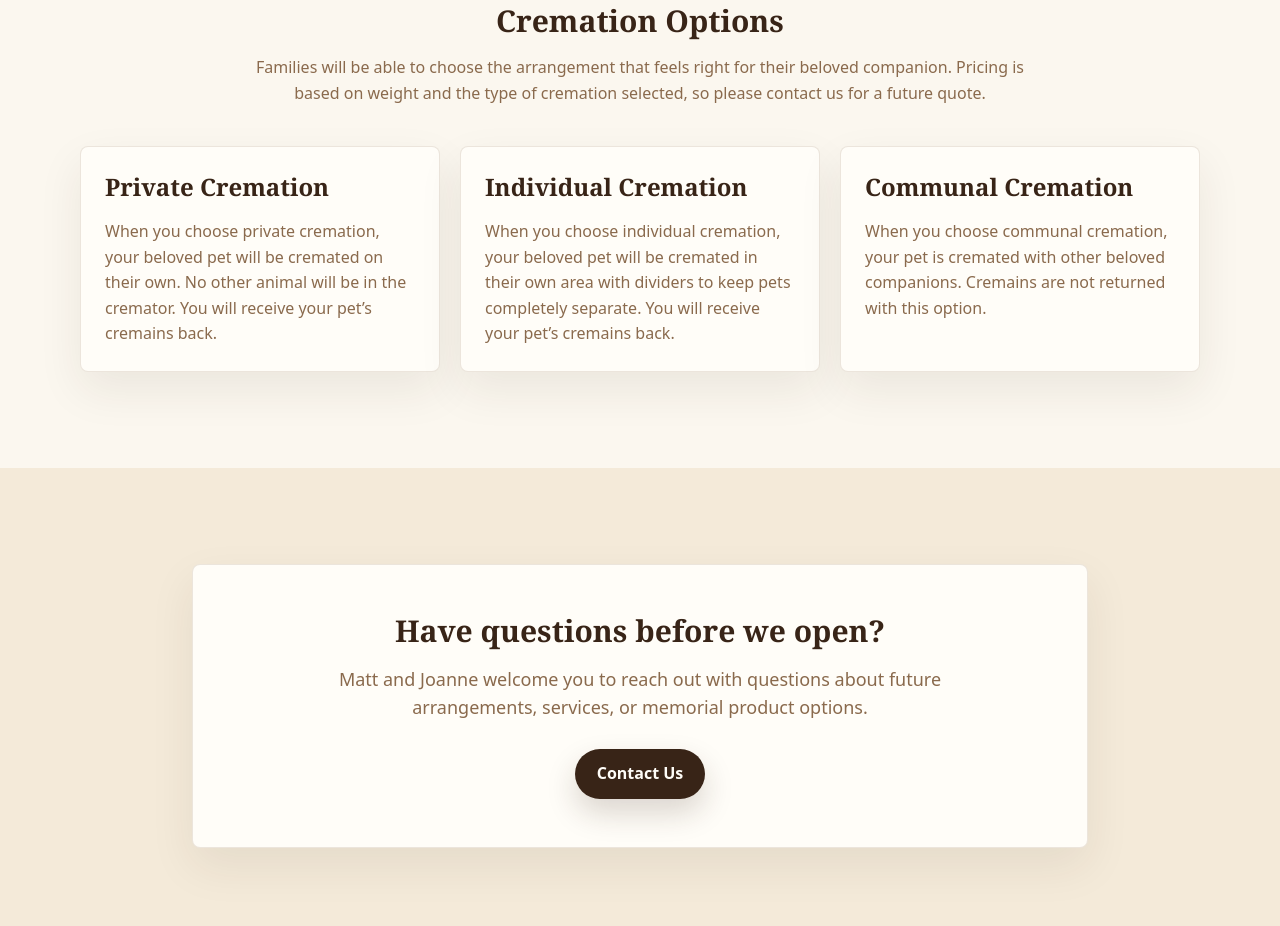
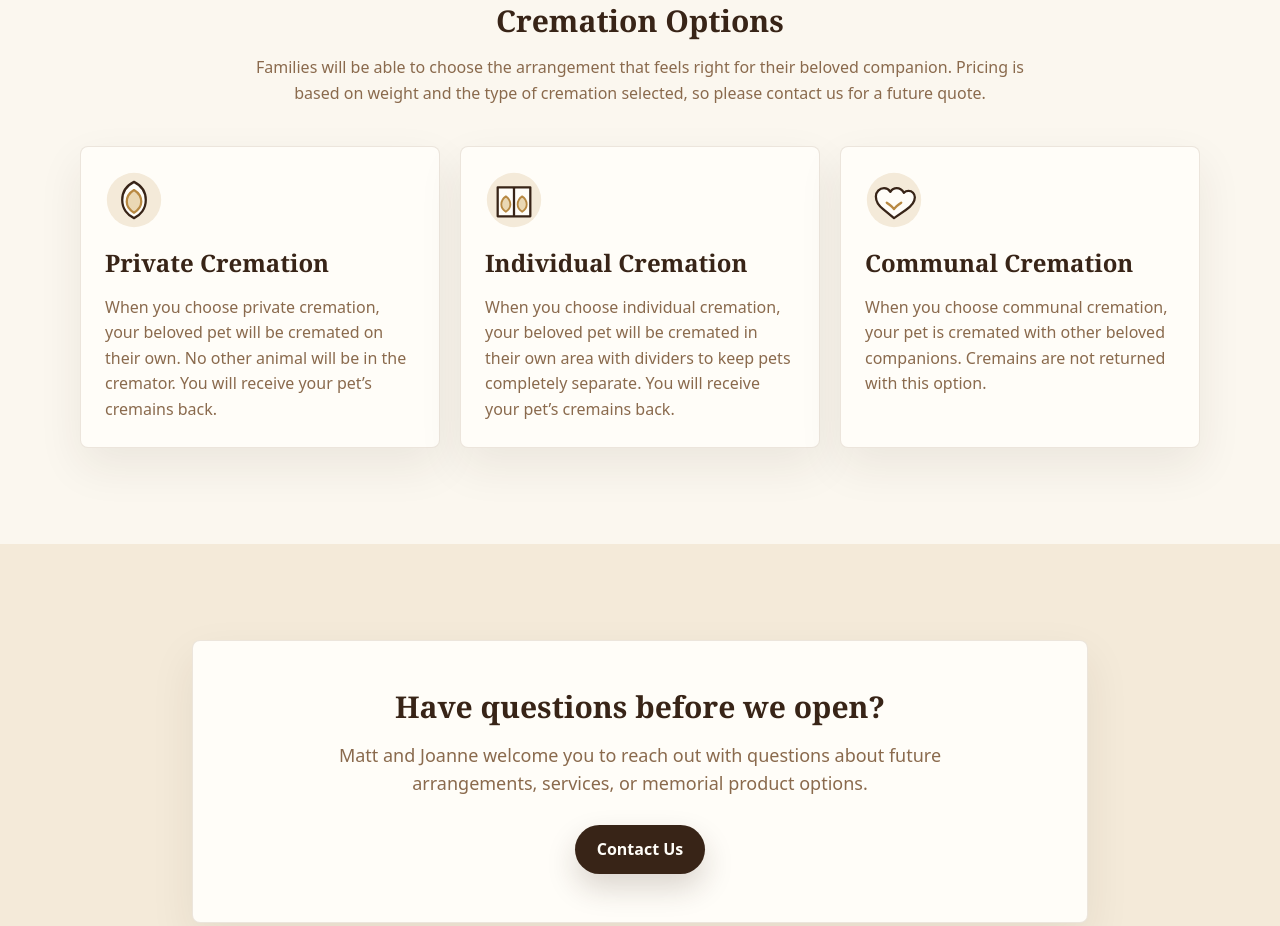
Before and after one commit to NicoleDesignAndCo/martens-design, a website built with Vite: page services.html in a window 1280 px wide. Shown: the part 1130-2056 px from the top of the page. Built offline with nearby package versions, Linux system fonts and the light colour scheme.

Commit message:
Add icons to the three column section

```diff
--- a/services.html
+++ b/services.html
@@ -71,9 +71,10 @@
         </div>
         <!-- ACF: cremation_service_cards -->
         <div class="mt-10 grid gap-5 md:grid-cols-3">
-          <article class="soft-card p-6"><h3 class="text-2xl font-bold">Private Cremation</h3><p class="mt-4 text-[var(--muted-brown)]">When you choose private cremation, your beloved pet will be cremated on their own. No other animal will be in the cremator. You will receive your pet’s cremains back.</p></article>
-          <article class="soft-card p-6"><h3 class="text-2xl font-bold">Individual Cremation</h3><p class="mt-4 text-[var(--muted-brown)]">When you choose individual cremation, your beloved pet will be cremated in their own area with dividers to keep pets completely separate. You will receive your pet’s cremains back.</p></article>
+          <article class="soft-card p-6"><img src="/assets/icons/private-cremation.svg" alt="" class="card-icon" aria-hidden="true" /><h3 class="text-2xl font-bold">Private Cremation</h3><p class="mt-4 text-[var(--muted-brown)]">When you choose private cremation, your beloved pet will be cremated on their own. No other animal will be in the cremator. You will receive your pet’s cremains back.</p></article>
+          <article class="soft-card p-6"><img src="/assets/icons/individual-cremation.svg" alt="" class="card-icon" aria-hidden="true" /><h3 class="text-2xl font-bold">Individual Cremation</h3><p class="mt-4 text-[var(--muted-brown)]">When you choose individual cremation, your beloved pet will be cremated in their own area with dividers to keep pets completely separate. You will receive your pet’s cremains back.</p></article>
           <article class="soft-card p-6">
+            <img src="/assets/icons/communal-cremation.svg" alt="" class="card-icon" aria-hidden="true" />
             <!-- TODO: Confirm final communal cremation wording with client before launch. -->
             <h3 class="text-2xl font-bold">Communal Cremation</h3><p class="mt-4 text-[var(--muted-brown)]">When you choose communal cremation, your pet is cremated with other beloved companions. Cremains are not returned with this option.</p>
           </article>
--- a/styles.css
+++ b/styles.css
@@ -133,6 +133,13 @@ body .container {
   border: 1px solid rgba(138, 106, 77, 0.16);
   border-radius: 8px;
   box-shadow: 0 18px 45px rgba(56, 36, 23, 0.08);
+}
+
+.card-icon {
+  width: 58px;
+  height: 58px;
+  margin-bottom: 1.1rem;
+  display: block;
 }
 
 .section-band {
```
Also changed, not shown: about.html (+3 -3 lines), index.html (+3 -0 lines), memorial-products.html (+3 -3 lines), assets/icons/communal-cremation.svg (added), assets/icons/compassion.svg (added), assets/icons/cremation-options.svg (added), assets/icons/individual-cremation.svg (added), assets/icons/integrity.svg (added), assets/icons/keepsakes.svg (added), assets/icons/memorial-items.svg (added), assets/icons/memorial-products.svg (added), assets/icons/private-cremation.svg (added), assets/icons/respect.svg (added), assets/icons/transportation.svg (added), 1 more files.
